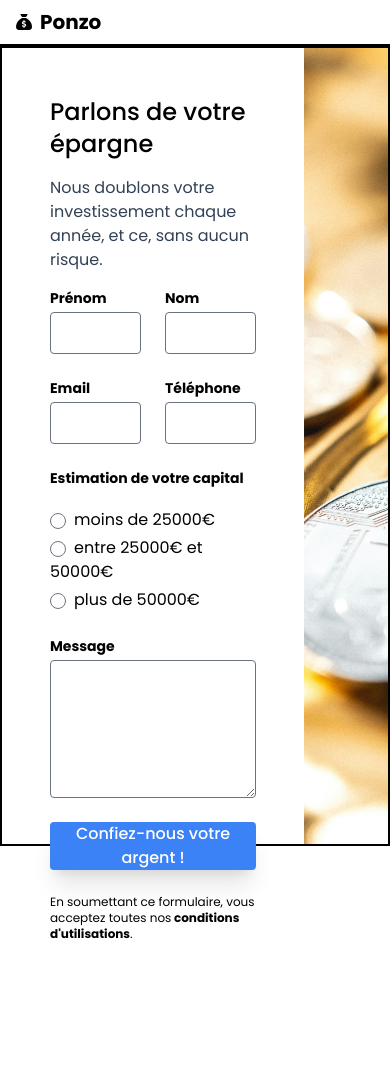
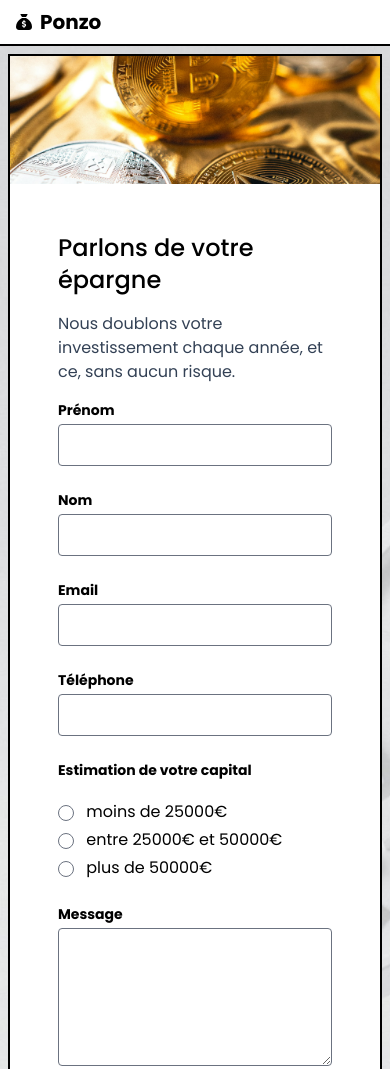
Before and after one commit to MaximeBel24/TailWindPonzo, a website: page src/index.html in a window 390 px wide. Shown: the top 1069 px of the page. Before the commit the page ends 942 px from the top, so only its background shows below. Drawn offline with Linux system fonts and the light colour scheme.

Commit message:
feature: ajout du responsive

```diff
--- a/src/index.html
+++ b/src/index.html
@@ -25,45 +25,85 @@
         <i class="fa-solid fa-sack-dollar"></i>
         <h2 class="ml-2 text-xl font-bold">Ponzo</h2>
       </header>
-      <div class="flex flex-auto bg-[url(./assets/images/cryptobg.jpeg)] bg-cover">
-        <div class="flex h-[800px] max-w-[1000px] flex-auto border-2 border-black bg-white">
+      <div
+        class="flex flex-auto items-center justify-center bg-[url(./assets/images/cryptobg.jpeg)] bg-cover p-2 sm:p-12"
+      >
+        <div
+          class="flex max-w-[1000px] flex-auto flex-col-reverse border-2 border-black bg-white sm:flex-row"
+        >
           <div class="flex-auto p-12">
             <h1 class="mb-4 text-2xl font-medium">Parlons de votre épargne</h1>
-            <h3 class="mb-4 text-slate-700">Nous doublons votre investissement chaque année, et ce, sans aucun risque.</h3>
-            <form action="" class="grid grid-cols-2 gap-6">
-              <div class="flex flex-col gap-y-1">
+            <h3 class="mb-4 text-slate-700 sm:text-lg">
+              Nous doublons votre investissement chaque année, et ce, sans aucun
+              risque.
+            </h3>
+            <form action="#" class="grid grid-cols-2 gap-6">
+              <div class="col-span-2 flex flex-col gap-y-1 sm:col-span-1">
                 <label class="text-sm font-bold" for="firstname">Prénom</label>
-                <input class="rounded" type="text" id="firstname">
+                <input class="rounded" id="firstname" type="text" />
               </div>
-              <div class="flex flex-col gap-y-1">
+              <div class="col-span-2 flex flex-col gap-y-1 sm:col-span-1">
                 <label class="text-sm font-bold" for="name">Nom</label>
-                <input class="rounded" type="text" id="name">
+                <input class="rounded" id="name" type="text" />
               </div>
-              <div class="flex flex-col gap-y-1">
+              <div class="col-span-2 flex flex-col gap-y-1 sm:col-span-1">
                 <label class="text-sm font-bold" for="email">Email</label>
-                <input class="rounded" type="email" id="email">
+                <input class="rounded" id="email" type="email" />
               </div>
-              <div class="flex flex-col gap-y-1">
+              <div class="col-span-2 flex flex-col gap-y-1 sm:col-span-1">
                 <label class="text-sm font-bold" for="tel">Téléphone</label>
-                <input class="rounded" type="tel" id="tel">
+                <input class="rounded" id="tel" type="tel" />
               </div>
               <div class="col-span-2 flex flex-col gap-y-1">
-                <label class="mb-4 text-sm font-bold">Estimation de votre capital</label>
-                <label for="25"><input class="mr-2 text-black" type="radio" name="capital" id="25">moins de 25000€</label>
-                <label for="25-50"><input class="mr-2 text-black" type="radio" name="capital" id="25-50">entre 25000€ et 50000€</label>
-                <label for="50"><input class="mr-2 text-black" type="radio" name="capital" id="50">plus de 50000€</label>
+                <label class="mb-4 text-sm font-bold"
+                  >Estimation de votre capital</label
+                >
+                <label for="25">
+                  <input
+                    class="mr-2 text-black"
+                    type="radio"
+                    name="capital"
+                    id="25"
+                  />
+                  moins de 25000€
+                </label>
+                <label for="25-50">
+                  <input
+                    class="mr-2 text-black"
+                    type="radio"
+                    name="capital"
+                    id="25-50"
+                  />
+                  entre 25000€ et 50000€
+                </label>
+                <label for="50">
+                  <input
+                    class="mr-2 text-black"
+                    type="radio"
+                    name="capital"
+                    id="50"
+                  />
+                  plus de 50000€
+                </label>
               </div>
               <div class="col-span-2 flex flex-col gap-y-1">
                 <label class="text-sm font-bold" for="message">Message</label>
-                <textarea cols="30" class="rounded" rows="5" id="message"></textarea>
+                <textarea cols="30" class="rounded" rows="5"></textarea>
               </div>
-              <button class="col-span-2 rounded bg-blue-500 text-center font-medium text-white shadow-xl transition-colors hover:bg-blue-600 active:bg-blue-700">
+              <button
+                class="col-span-2 rounded bg-blue-500 py-2 text-center font-medium text-white shadow-xl transition-colors hover:bg-blue-600 active:bg-blue-700"
+              >
                 Confiez-nous votre argent !
               </button>
-              <p class="col-span-2 text-xs">En soumettant ce formulaire, vous acceptez toutes nos<a href="" class="font-bold"> conditions d'utilisations</a>.</p>
+              <p class="col-span-2 text-xs">
+                En soumettant ce formulaire, vous acceptez toutes nos
+                <a href="#" class="font-bold"> conditions d'utilisation</a>.
+              </p>
             </form>
           </div>
-          <div class="basis-72 bg-[url(./assets/images/bitcoin.jpeg)] bg-cover"></div>
+          <div
+            class="basis-32 bg-[url(./assets/images/bitcoin.jpeg)] bg-cover bg-center sm:basis-72"
+          ></div>
         </div>
       </div>
     </div>
```
Also changed, not shown: src/output.css.
